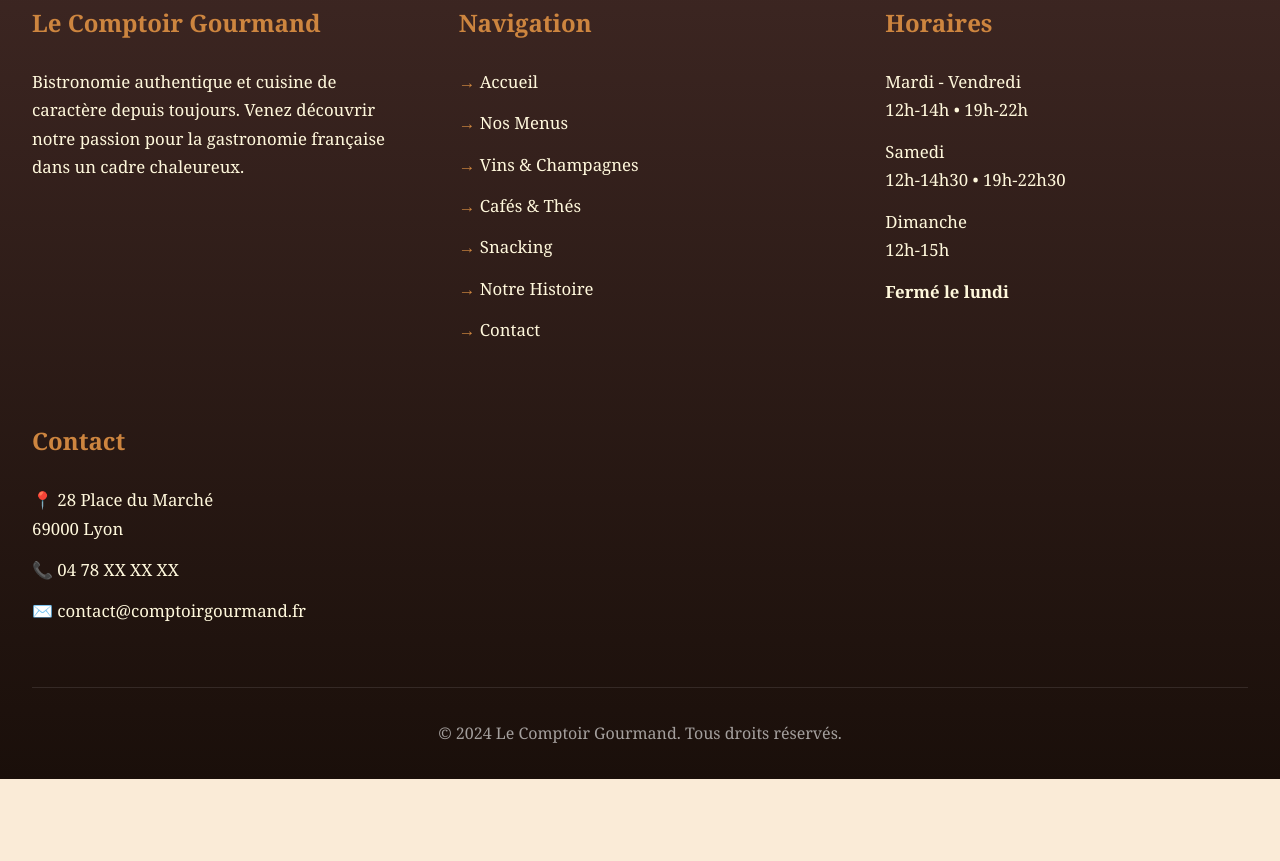
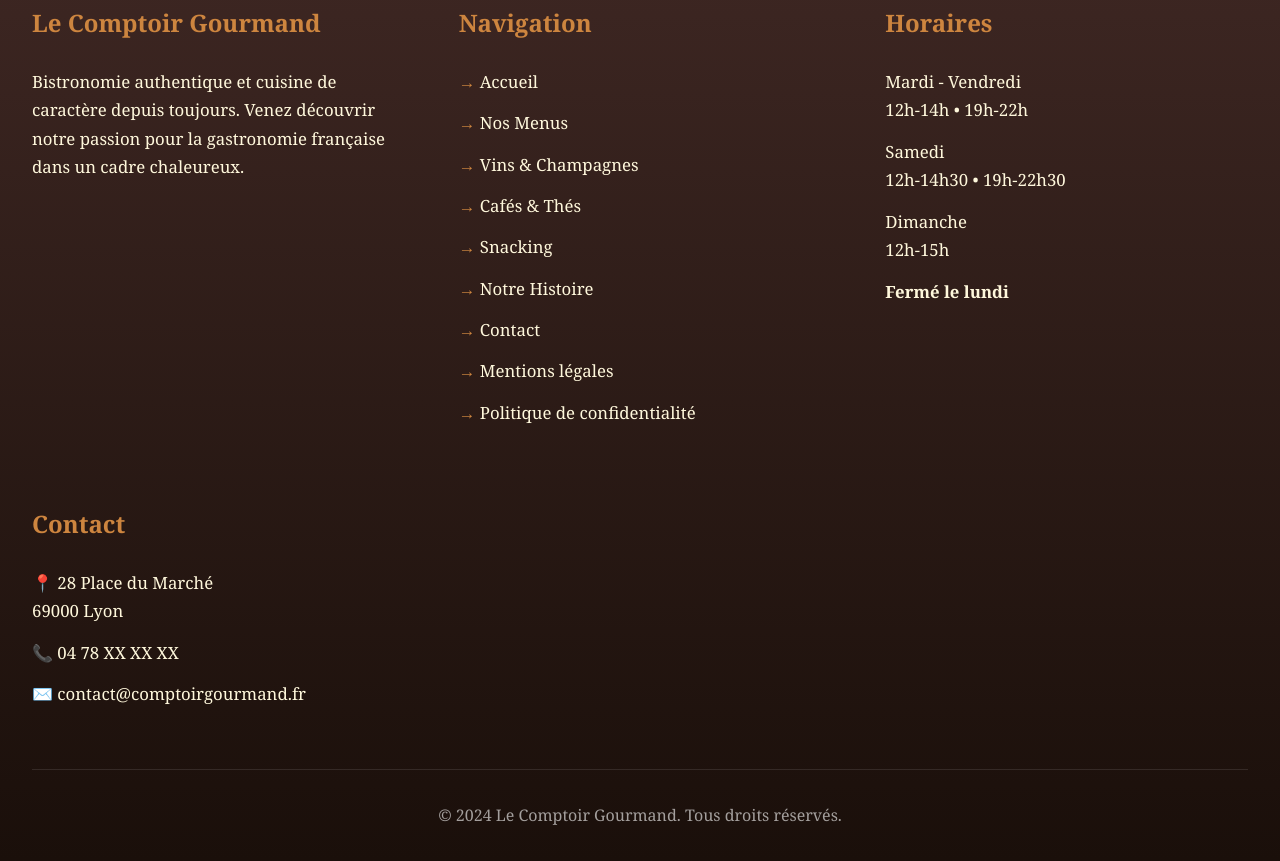
Before and after one commit to Rateland/Comptoir_Gourmand, a plain HTML site: page histoire.html in a window 1280 px wide. Shown: the part 3888-4749 px from the top of the page. Before the commit the page ends 4667 px from the top, so only its background shows below. Drawn offline with Linux system fonts and the light colour scheme.

Commit message:
Update histoire.html

```diff
--- a/histoire.html
+++ b/histoire.html
@@ -869,6 +869,8 @@
                 <a href="snacking.html">Snacking</a>
                 <a href="histoire.html">Notre Histoire</a>
                 <a href="contact.html">Contact</a>
+                <a href="mentionslegales.html">Mentions légales</a>
+                <a href="confidentialite.html">Politique de confidentialité</a>
             </div>
             <div class="footer-section">
                 <h3>Horaires</h3>
```
